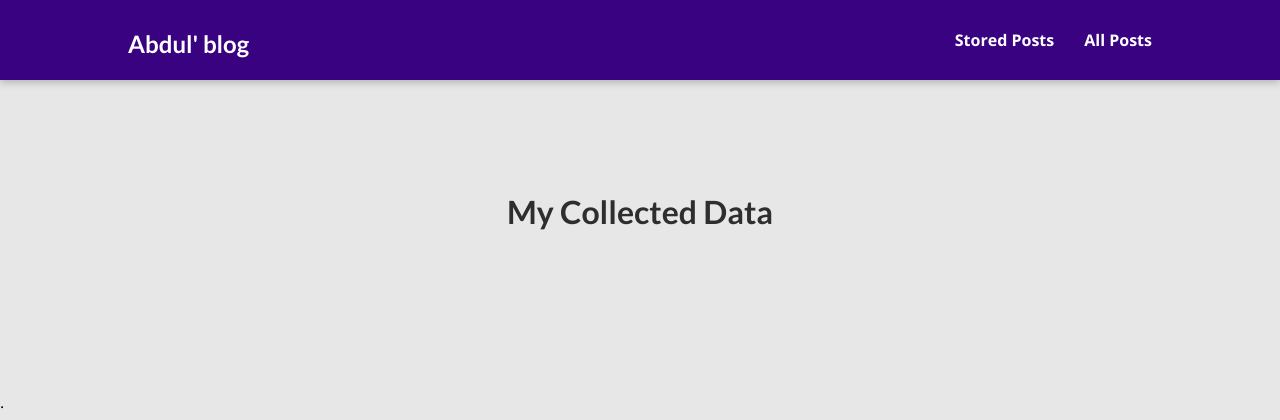
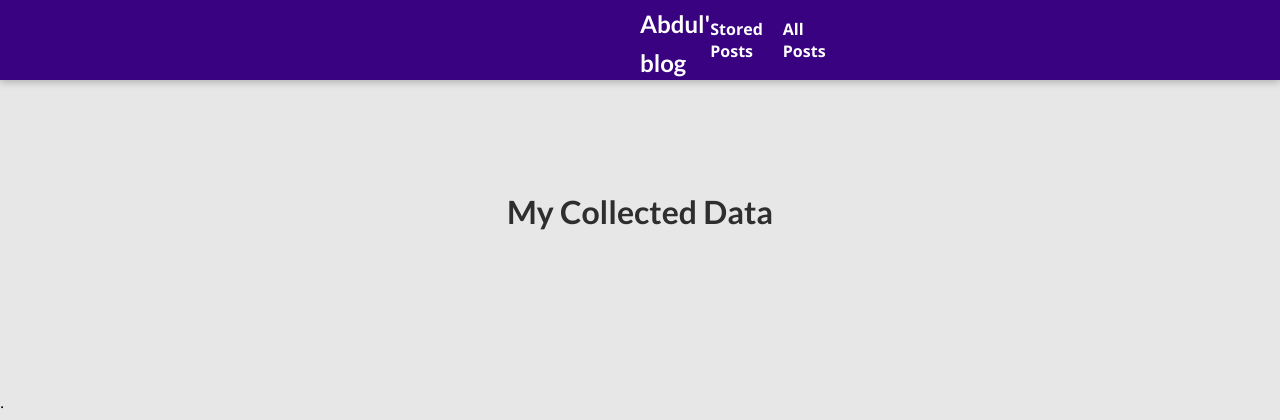
Before and after one commit to Abdul-abiola/django-blog-site, a Django app: page /posts in a window 1280 px wide. Shown: the top 420 px of the page. Run offline with Django 5.2, Linux system fonts and the light colour scheme; data that the repository does not hold is empty.

Commit message:
Update app.css

```diff
--- a/static/app.css
+++ b/static/app.css
@@ -26,12 +26,12 @@ h3 {
   background-color: #4b0082;
   justify-content: space-between;
   align-items: center;
-  padding: 0 10%;
+  padding: 0 50%;
   position: relative;
 }
 #main-navigation nav{
   display: flex;
-  gap: 30px;
+  gap: 20px;
 }
 
 #main-navigation a {
```
